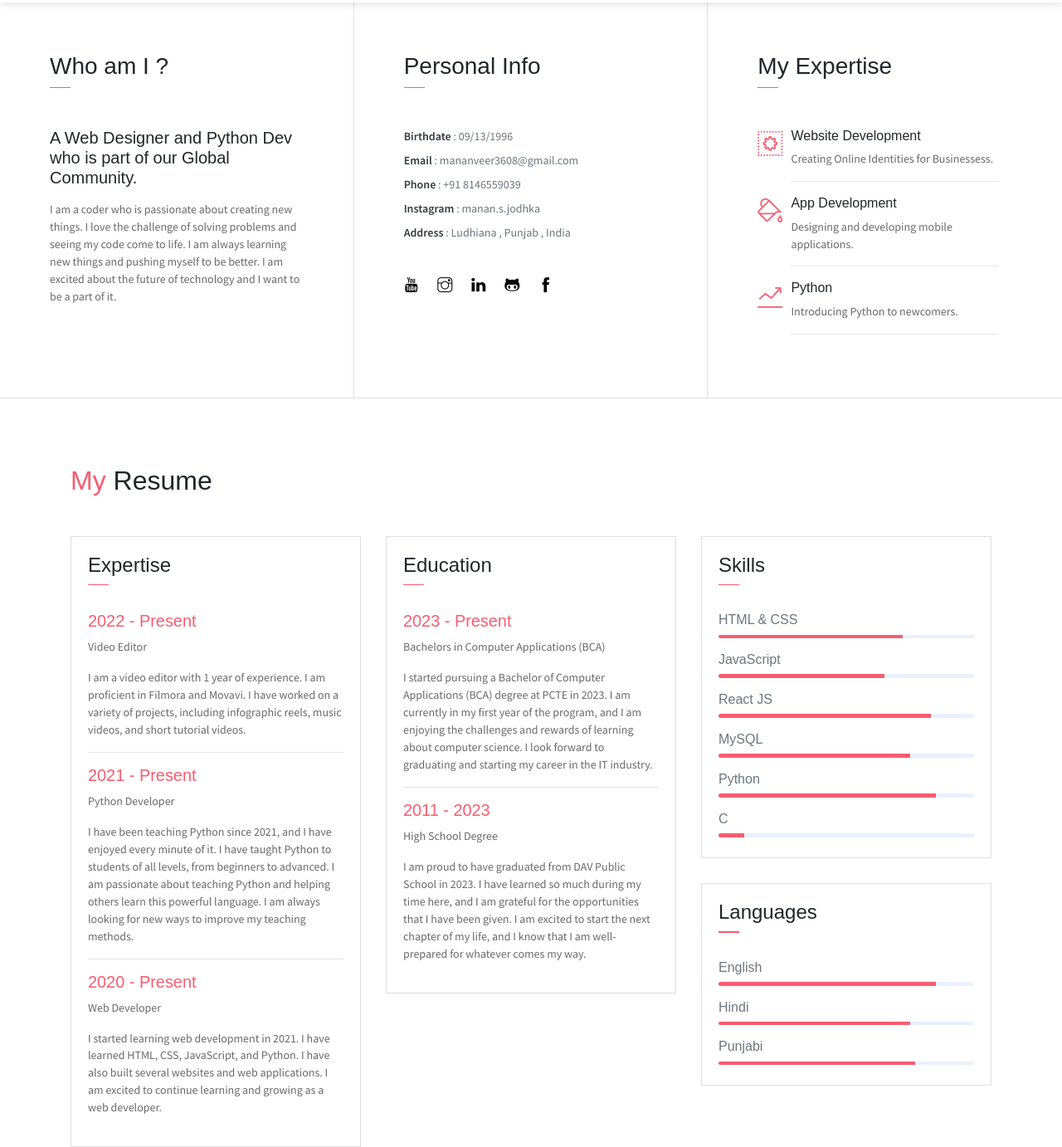
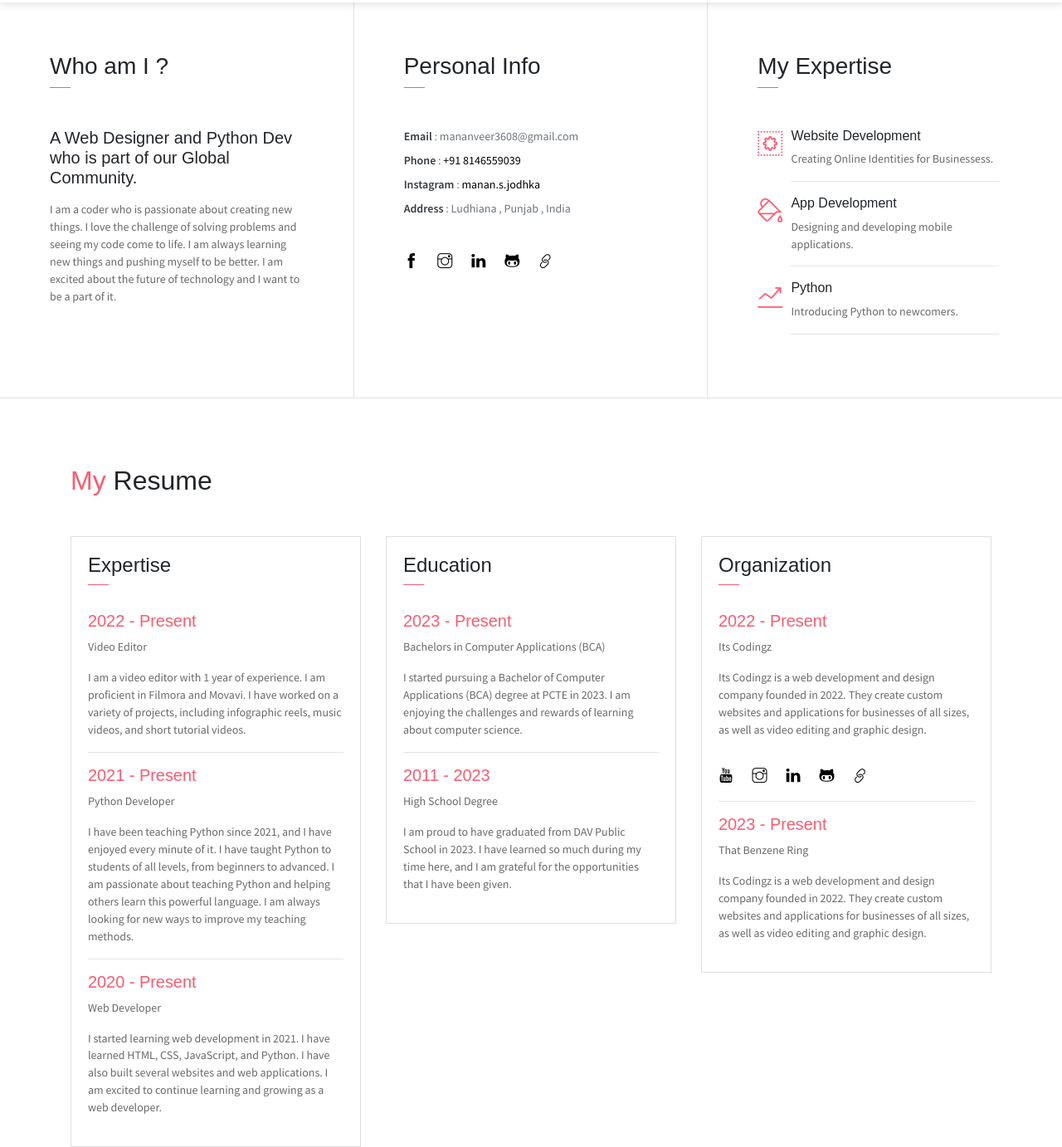
Before and after one commit to manan17890/my_portfolio_website, a website: page index.html in a window 1280 px wide. Shown: the part 714-2096 px from the top of the page at 83% size. Drawn offline with Linux system fonts and the light colour scheme.

Commit message:
Update index.html

```diff
--- a/index.html
+++ b/index.html
@@ -80,18 +80,17 @@
                 <h3 class="font-weight-light">Personal Info</h3>
                 <span class="line mb-5"></span>
                 <ul class="mt40 info list-unstyled">
-                    <li><span>Birthdate</span> : 09/13/1996</li>
                     <li><span>Email</span> : mananveer3608@gmail.com</li>
-                    <li><span>Phone</span> : +91 8146559039</li>
-                    <li><span>Instagram</span> : manan.s.jodhka </li>
+                    <li><span>Phone</span> : <a href = "https://wa.me/918146559039">+91 8146559039</a></li>
+                    <li><span>Instagram</span> : <a href = "https://instagram.com/manan.s.jodhka">manan.s.jodhka</a> </li>
                     <li><span>Address</span> :  Ludhiana , Punjab , India</li>
                 </ul>
                 <ul class="social-icons pt-3">
-                    <li class="social-item"><a class="social-link" href="https://youtube.com/@itscodingz"><i class="ti-youtube" aria-hidden="true"></i></a></li>
+                    <li class="social-item"><a class="social-link" href="https://www.facebook.com/mananveersingh.jodhka"><i class="ti-facebook" aria-hidden="true"></i></a></li>
                     <li class="social-item"><a class="social-link" href="https://instagram.com/manan.s.jodhka"><i class="ti-instagram" aria-hidden="true"></i></a></li>
                     <li class="social-item"><a class="social-link" href="http://www.linkedin.com/in/mananveer-singh"><i class="ti-linkedin" aria-hidden="true"></i></a></li>
                     <li class="social-item"><a class="social-link" href="https://github.com/manan17890"><i class="ti-github" aria-hidden="true"></i></a></li>
-                    <li class="social-item"><a class="social-link" href="https://www.facebook.com/mananveersingh.jodhka"><i class="ti-facebook" aria-hidden="true"></i></a></li>
+                    <li class="social-item"><a class="social-link" href="https://mananveer.carrd.co"><i class="ti-link" aria-hidden="true"></i></a></li>
                 </ul>
             </div>
             <div class="col-lg-4 about-card">
@@ -164,11 +163,37 @@
                         <div class="card-body">
                             <h6 class="title text-danger">2023 - Present</h6>
                             <P>Bachelors in Computer Applications (BCA)</P>
-                            <P class="subtitle">I started pursuing a Bachelor of Computer Applications (BCA) degree at PCTE in 2023. I am currently in my first year of the program, and I am enjoying the challenges and rewards of learning about computer science. I look forward to graduating and starting my career in the IT industry.</P>
+                            <P class="subtitle">I started pursuing a Bachelor of Computer Applications (BCA) degree at PCTE in 2023. I am enjoying the challenges and rewards of learning about computer science.</P>
                             <hr>
                             <h6 class="title text-danger">2011 - 2023</h6>
                             <P>High School Degree</P>
-                            <P class="subtitle">I am proud to have graduated from DAV Public School in 2023. I have learned so much during my time here, and I am grateful for the opportunities that I have been given. I am excited to start the next chapter of my life, and I know that I am well-prepared for whatever comes my way.</P>
+                            <P class="subtitle">I am proud to have graduated from DAV Public School in 2023. I have learned so much during my time here, and I am grateful for the opportunities that I have been given.</P>
+                        </div>
+                    </div>
+                </div>
+                <div class="col-md-6 col-lg-4">
+                    <div class="card">
+                       <div class="card-header">
+                            <div class="mt-2">
+                                <h4>Organization</h4>
+                                <span class="line"></span>
+                            </div>
+                        </div>
+                        <div class="card-body">
+                            <h6 class="title text-danger">2022 - Present</h6>
+                            <P>Its Codingz</P>
+                            <P class="subtitle">Its Codingz is a web development and design company founded in 2022. They create custom websites and applications for businesses of all sizes, as well as video editing and graphic design.</P>
+                            <ul class="social-icons pt-3">
+                                <li class="social-item"><a class="social-link" href="https://youtube.com/@itscodingz"><i class="ti-youtube" aria-hidden="true"></i></a></li>
+                                <li class="social-item"><a class="social-link" href="https://instagram.com/its_codingz"><i class="ti-instagram" aria-hidden="true"></i></a></li>
+                                <li class="social-item"><a class="social-link" href="https://linkedin.com/company/its-codingz"><i class="ti-linkedin" aria-hidden="true"></i></a></li>
+                                <li class="social-item"><a class="social-link" href="https://github.com/its-codingz"><i class="ti-github" aria-hidden="true"></i></a></li>
+                                <li class="social-item"><a class="social-link" href="https://itscodingz.carrd.co"><i class="ti-link" aria-hidden="true"></i></a></li>
+                            </ul>
+                            <hr>
+                            <h6 class="title text-danger">2023 - Present</h6>
+                            <P>That Benzene Ring</P>
+                            <P class="subtitle">Its Codingz is a web development and design company founded in 2022. They create custom websites and applications for businesses of all sizes, as well as video editing and graphic design.</P>
                         </div>
                     </div>
                 </div>
@@ -207,6 +232,8 @@
                             </div>
                         </div>
                     </div>
+                </div>
+                <div class="col-lg-4">
                     <div class="card">
                         <div class="card-header">
                              <div class="pull-left">
@@ -398,7 +425,7 @@
                                 <i class="ti-mobile icon-md"></i>
                             </div>
                             <div class="col-10 ">
-                                <h6 class="d-inline">Phone : <br> <span class="text-muted">+91 8146559039</span></h6>
+                                <h6 class="d-inline">Phone : <br> <span class="text-muted"><a href = "https://wa.me/918146559039">+91 8146559039</a></span></h6>
                             </div>
                         </div>
                         <div class="row mb-2">
@@ -418,11 +445,11 @@
                             </div>
                         </div>
                         <ul class="social-icons pt-4">
-                        <li class="social-item"><a class="social-link" href="https://youtube.com/@itscodingz"><i class="ti-youtube" aria-hidden="true"></i></a></li>
+                            <li class="social-item"><a class="social-link" href="https://www.facebook.com/mananveersingh.jodhka"><i class="ti-facebook" aria-hidden="true"></i></a></li>
                         <li class="social-item"><a class="social-link" href="https://instagram.com/manan.s.jodhka"><i class="ti-instagram" aria-hidden="true"></i></a></li>
                         <li class="social-item"><a class="social-link" href="http://www.linkedin.com/in/mananveer-singh"><i class="ti-linkedin" aria-hidden="true"></i></a></li>
                         <li class="social-item"><a class="social-link" href="https://github.com/manan17890"><i class="ti-github" aria-hidden="true"></i></a></li>
-                        <li class="social-item"><a class="social-link" href="https://www.facebook.com/mananveersingh.jodhka"><i class="ti-facebook" aria-hidden="true"></i></a></li>
+                        <li class="social-item"><a class="social-link" href="https://mananveer.carrd.co"><i class="ti-link" aria-hidden="true"></i></a></li>
                         </ul>
                     </div>
                 </div>
```
Lines whose indentation alone changed are shown as unchanged.
